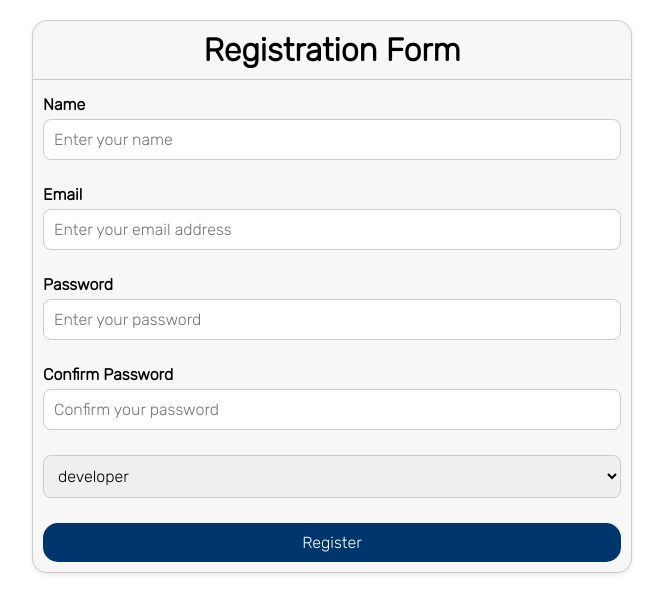
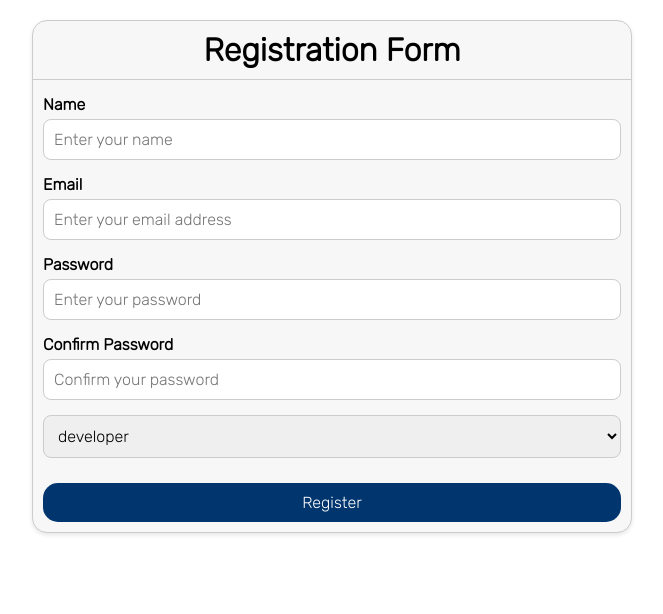
Before and after one commit to AnsBenO/angular-reactive-form, an Angular app: page / in a window 1280 px wide. Shown: the top 614 px of the page, without its empty margins (308-971 px from the left). Built offline with nearby package versions, Linux system fonts and the light colour scheme.

Commit message:
adding xmark icon for input errors

```diff
--- a/package.json
+++ b/package.json
@@ -18,6 +18,9 @@
     "@angular/platform-browser": "^16.2.0",
     "@angular/platform-browser-dynamic": "^16.2.0",
     "@angular/router": "^16.2.0",
+    "@fortawesome/angular-fontawesome": "^0.13.0",
+    "@fortawesome/fontawesome-svg-core": "^6.4.0",
+    "@fortawesome/free-solid-svg-icons": "^6.4.0",
     "rxjs": "~7.8.0",
     "tslib": "^2.3.0",
     "zone.js": "~0.13.0"
--- a/src/app/components/form/form.component.css
+++ b/src/app/components/form/form.component.css
@@ -51,6 +51,20 @@ select:focus {
     border-color: #00356e;
 }
 
+.input-container {
+    height: 41px;
+    position: relative;
+}
+
+.xmark {
+    height: 20px;
+    position: absolute;
+    font-size: 20px;
+    color: rgb(147, 0, 0);
+    top: calc(50% - 12px);
+    right: 1%;
+}
+
 input.invalid {
     border: 1px solid rgb(147, 0, 0);
 }
--- a/src/app/components/form/form.component.html
+++ b/src/app/components/form/form.component.html
@@ -4,8 +4,12 @@
 
         <div class="form-group">
             <label for="userName">Name</label>
-            <input [class.invalid]="isInvalidInput('userName')" type="text" formControlName="userName" id="userName"
-                placeholder="Enter your name" />
+            <div class="input-container">
+                <input [class.invalid]="isInvalidInput('userName')" type="text" formControlName="userName" id="userName"
+                    placeholder="Enter your name" />
+                <fa-icon *ngIf="isInvalidInput('userName')" class="xmark" [icon]="xMark"></fa-icon>
+
+            </div>
             <ng-container *ngIf="isInvalidInput('userName')">
                 <span *ngIf="registerForm.get('userName')?.errors?.['required']">
                     User Name is required
@@ -22,8 +26,12 @@
 
         <div class="form-group">
             <label for="email">Email</label>
-            <input [class.invalid]="isInvalidInput('email')" type="text" formControlName="email" id="email"
-                placeholder="Enter your email address" />
+            <div class="input-container">
+                <input [class.invalid]="isInvalidInput('email')" type="text" formControlName="email" id="email"
+                    placeholder="Enter your email address" />
+                <fa-icon *ngIf="isInvalidInput('email')" [icon]="xMark" class="xmark"></fa-icon>
+
+            </div>
             <ng-container *ngIf="isInvalidInput('email')">
                 <span *ngIf="registerForm.get('email')?.errors?.['required']">
                     Email is required
@@ -36,8 +44,11 @@
 
         <div class="form-group">
             <label for="password">Password</label>
-            <input [class.invalid]="isInvalidInput('password')" type="password" formControlName="password" id="password"
-                placeholder="Enter your password" />
+            <div class="input-container">
+                <input [class.invalid]="isInvalidInput('password')" type="password" formControlName="password"
+                    id="password" placeholder="Enter your password" />
+                <fa-icon *ngIf="isInvalidInput('password')" [icon]="xMark" class="xmark"></fa-icon>
+            </div>
             <ng-container *ngIf="isInvalidInput('password')">
                 <span *ngIf="registerForm.get('password')?.errors?.['required']">
                     Password is required
@@ -47,8 +58,11 @@
 
         <div class="form-group">
             <label for="confirmPassword">Confirm Password</label>
-            <input [class.invalid]="isInvalidInput('confirmPassword')" type="password" formControlName="confirmPassword"
-                id="confirmPassword" placeholder="Confirm your password">
+            <div class="input-container">
+                <input [class.invalid]="isInvalidInput('confirmPassword')" type="password"
+                    formControlName="confirmPassword" id="confirmPassword" placeholder="Confirm your password">
+                <fa-icon *ngIf="isInvalidInput('confirmPassword')" [icon]="xMark" class="xmark"></fa-icon>
+            </div>
             <ng-container *ngIf="isDirtyOrTouched('confirmPassword')">
                 <span *ngIf="registerForm.get('confirmPassword')?.errors?.['required']">
                     Please confirm your password
--- a/src/app/components/form/form.component.ts
+++ b/src/app/components/form/form.component.ts
@@ -6,6 +6,7 @@ import {
     Validators,
 } from "@angular/forms";
 import { matchPasswords } from "src/app/validators/matchPasswords.validator";
+import { faXmarkCircle } from "@fortawesome/free-solid-svg-icons";
 
 @Component({
     selector: "app-form",
@@ -34,6 +35,7 @@ export class FormComponent implements OnInit {
     );
 
     isSubmitted = false;
+    xMark = faXmarkCircle;
     roles = [
         { id: 1, title: "developer" },
         { id: 2, title: "architect" },
```
Also changed, not shown: src/app/app.module.ts (+7 -1 lines), 5 other files (tests, documents, lock files or other folders).
